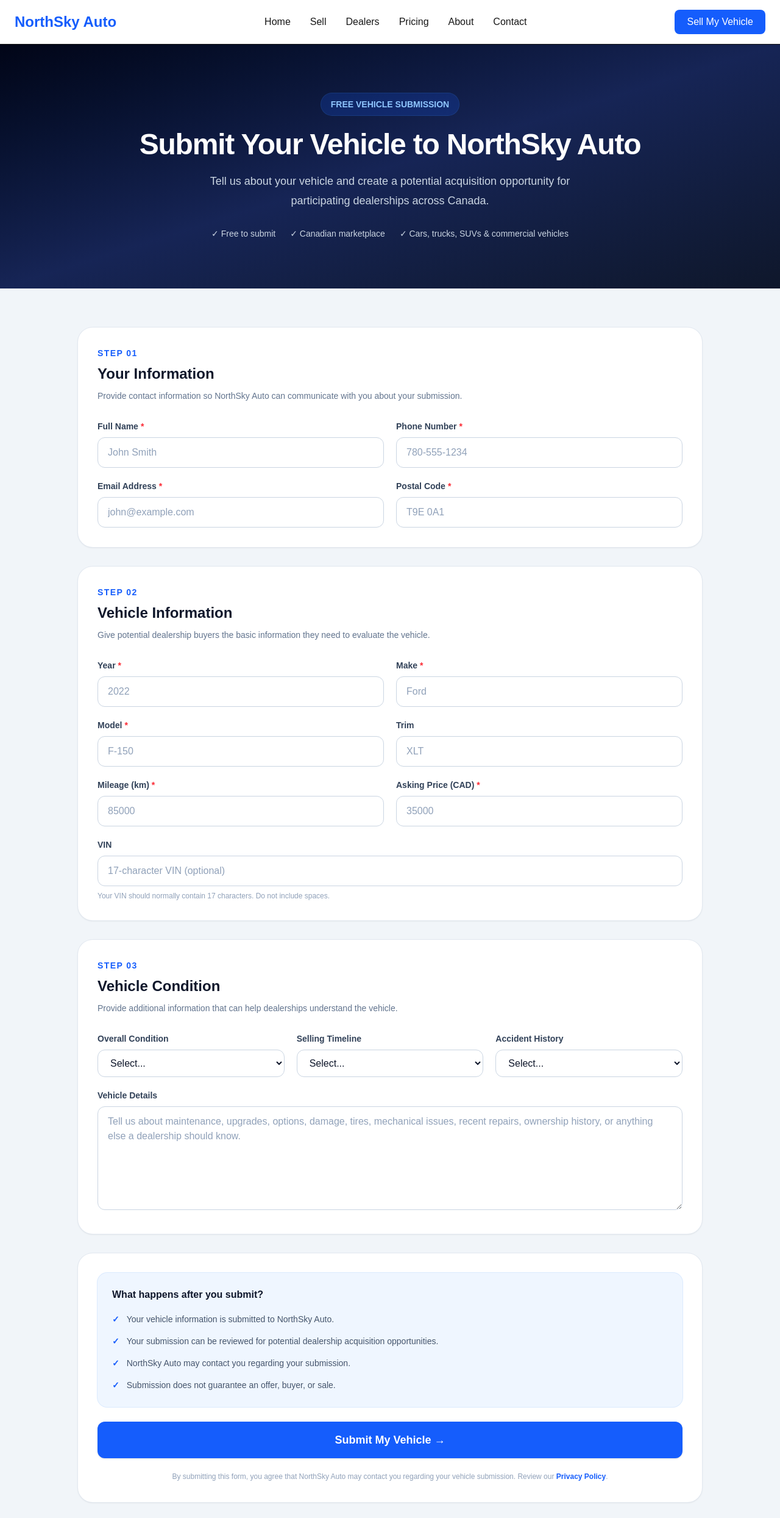
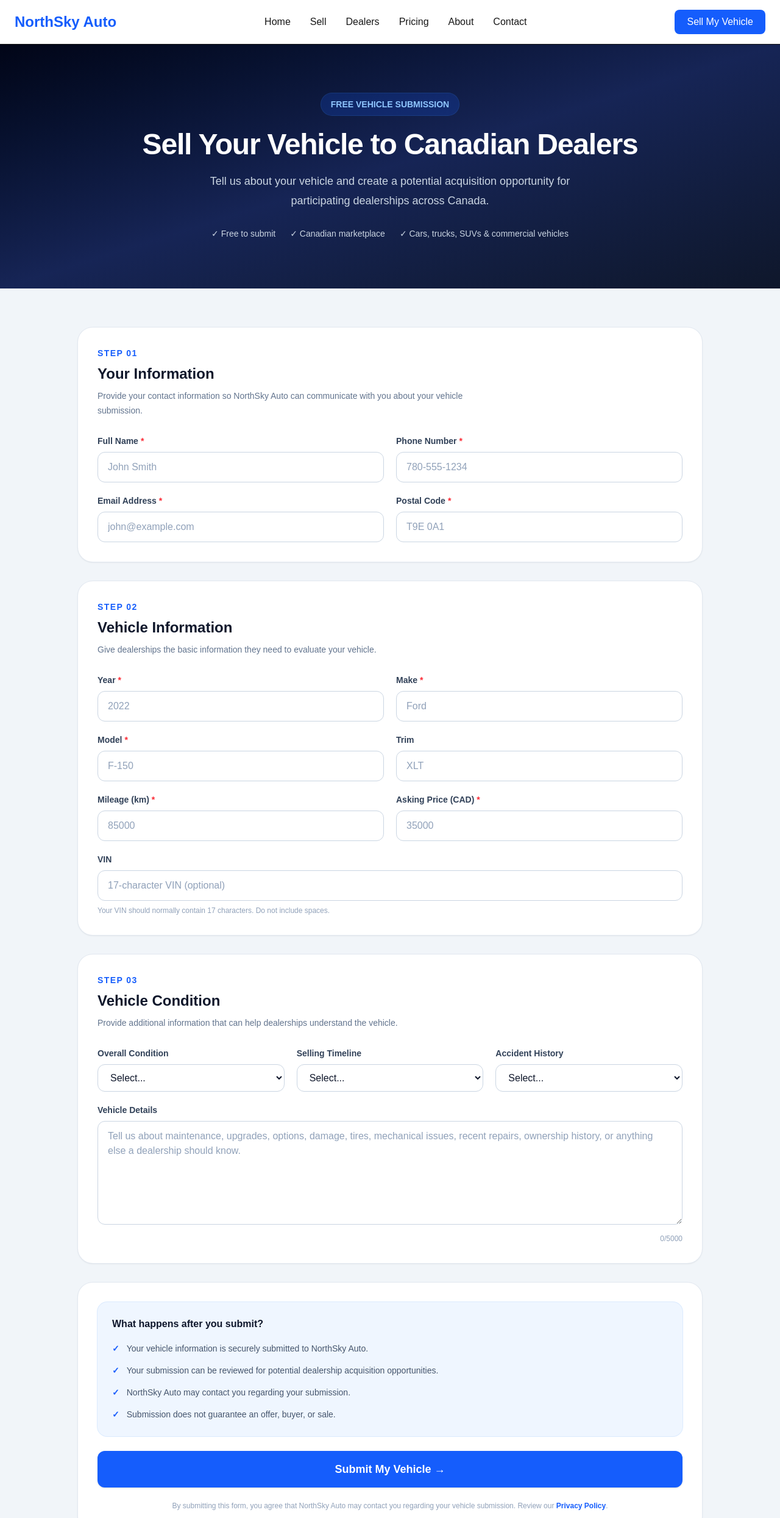
Before and after one commit to Goldylox752/NorthSky-Auto, a Next.js app: page /sell in a window 1280 px wide. Shown: the top 2489 px of the page at 61% size. Built offline with nearby package versions, Linux system fonts and the light colour scheme.

Commit message:
Update page.jsx

```diff
--- a/app/sell/page.jsx
+++ b/app/sell/page.jsx
@@ -18,11 +18,6 @@
   description: "",
   asking_price: "",
 };
-export const metadata = {
-  title: "Sell Your Vehicle | NorthSky Auto",
-  description:
-    "Submit your car, truck, SUV, van, or commercial vehicle to NorthSky Auto and create a potential vehicle acquisition opportunity for Canadian dealerships.",
-};
 export default function SellPage() {
   const [form, setForm] = useState(initialForm);
   const [loading, setLoading] = useState(false);
@@ -34,7 +29,11 @@
       ...current,
       [name]:
         name === "vin"
-          ? value.toUpperCase().replace(/\s/g, "")
+          ? value
+              .toUpperCase()
+              .replace(/\s/g, "")
+          : name === "postal_code"
+          ? value.toUpperCase()
           : value,
     }));
   }
@@ -44,13 +43,16 @@
     setMessage("");
     setSuccess(false);
     try {
-      const response = await fetch("/api/vehicles", {
-        method: "POST",
-        headers: {
-          "Content-Type": "application/json",
-        },
-        body: JSON.stringify(form),
-      });
+      const response = await fetch(
+        "/api/leads",
+        {
+          method: "POST",
+          headers: {
+            "Content-Type": "application/json",
+          },
+          body: JSON.stringify(form),
+        }
+      );
       let data = {};
       try {
         data = await response.json();
@@ -59,16 +61,20 @@
       }
       if (!response.ok || !data.success) {
         throw new Error(
-          data?.error || "Unable to submit your vehicle. Please try again."
+          data?.error ||
+            "Unable to submit your vehicle. Please try again."
         );
       }
       setSuccess(true);
       setMessage(
-        "Your vehicle has been submitted successfully. NorthSky Auto can now review your submission and determine whether it is a fit for available dealership opportunities."
+        "Your vehicle has been submitted successfully. NorthSky Auto can now review your submission for potential dealership acquisition opportunities."
       );
       setForm(initialForm);
     } catch (error) {
-      console.error("Vehicle submission error:", error);
+      console.error(
+        "Vehicle submission error:",
+        error
+      );
       setSuccess(false);
       setMessage(
         error?.message ||
@@ -87,29 +93,35 @@
             FREE VEHICLE SUBMISSION
           </span>
           <h1 className="mt-6 text-4xl font-black tracking-tight md:text-5xl">
-            Submit Your Vehicle to NorthSky Auto
+            Sell Your Vehicle to Canadian Dealers
           </h1>
           <p className="mx-auto mt-5 max-w-2xl text-lg leading-8 text-slate-300">
-            Tell us about your vehicle and create a potential acquisition
-            opportunity for participating dealerships across Canada.
+            Tell us about your vehicle and create a potential
+            acquisition opportunity for participating
+            dealerships across Canada.
           </p>
           <div className="mt-7 flex flex-wrap justify-center gap-x-6 gap-y-3 text-sm text-slate-300">
             <span>✓ Free to submit</span>
             <span>✓ Canadian marketplace</span>
-            <span>✓ Cars, trucks, SUVs & commercial vehicles</span>
+            <span>
+              ✓ Cars, trucks, SUVs & commercial vehicles
+            </span>
           </div>
         </div>
       </section>
       {/* FORM */}
       <section className="px-6 py-12 md:py-16">
         <div className="mx-auto max-w-5xl">
-          <form onSubmit={handleSubmit} className="space-y-8">
+          <form
+            onSubmit={handleSubmit}
+            className="space-y-8"
+          >
             {/* SELLER INFORMATION */}
             <div className="rounded-3xl bg-white p-6 shadow-sm ring-1 ring-slate-200 md:p-8">
               <SectionHeading
                 step="01"
                 title="Your Information"
-                description="Provide contact information so NorthSky Auto can communicate with you about your submission."
+                description="Provide your contact information so NorthSky Auto can communicate with you about your vehicle submission."
               />
               <div className="grid gap-5 md:grid-cols-2">
                 <Field
@@ -153,7 +165,7 @@
               <SectionHeading
                 step="02"
                 title="Vehicle Information"
-                description="Give potential dealership buyers the basic information they need to evaluate the vehicle."
+                description="Give dealerships the basic information they need to evaluate your vehicle."
               />
               <div className="grid gap-5 md:grid-cols-2">
                 <Field
@@ -222,8 +234,8 @@
                   maxLength={17}
                 />
                 <p className="mt-2 text-xs text-slate-400">
-                  Your VIN should normally contain 17 characters. Do not
-                  include spaces.
+                  Your VIN should normally contain 17
+                  characters. Do not include spaces.
                 </p>
               </div>
             </div>
@@ -285,9 +297,13 @@
                   value={form.description}
                   onChange={handleChange}
                   rows={6}
+                  maxLength={5000}
                   placeholder="Tell us about maintenance, upgrades, options, damage, tires, mechanical issues, recent repairs, ownership history, or anything else a dealership should know."
                   className="w-full rounded-xl border border-slate-300 px-4 py-3 outline-none transition placeholder:text-slate-400 focus:border-blue-600 focus:ring-2 focus:ring-blue-100"
                 />
+                <p className="mt-2 text-right text-xs text-slate-400">
+                  {form.description.length}/5000
+                </p>
               </div>
             </div>
             {/* SUBMISSION */}
@@ -298,28 +314,40 @@
                 </h3>
                 <ul className="mt-4 space-y-3 text-sm leading-6 text-slate-600">
                   <li className="flex gap-3">
-                    <span className="font-black text-blue-600">✓</span>
+                    <span className="font-black text-blue-600">
+                      ✓
+                    </span>
                     <span>
-                      Your vehicle information is submitted to NorthSky Auto.
+                      Your vehicle information is securely
+                      submitted to NorthSky Auto.
                     </span>
                   </li>
                   <li className="flex gap-3">
-                    <span className="font-black text-blue-600">✓</span>
+                    <span className="font-black text-blue-600">
+                      ✓
+                    </span>
                     <span>
-                      Your submission can be reviewed for potential dealership
-                      acquisition opportunities.
+                      Your submission can be reviewed for
+                      potential dealership acquisition
+                      opportunities.
                     </span>
                   </li>
                   <li className="flex gap-3">
-                    <span className="font-black text-blue-600">✓</span>
+                    <span className="font-black text-blue-600">
+                      ✓
+                    </span>
                     <span>
-                      NorthSky Auto may contact you regarding your submission.
+                      NorthSky Auto may contact you regarding
+                      your submission.
                     </span>
                   </li>
                   <li className="flex gap-3">
-                    <span className="font-black text-blue-600">✓</span>
+                    <span className="font-black text-blue-600">
+                      ✓
+                    </span>
                     <span>
-                      Submission does not guarantee an offer, buyer, or sale.
+                      Submission does not guarantee an offer,
+                      buyer, or sale.
                     </span>
                   </li>
                 </ul>
@@ -335,7 +363,7 @@
               </button>
               {message && (
                 <div
-                  role="status"
+                  role="alert"
                   className={`mt-5 rounded-xl p-4 text-center text-sm font-bold ${
                     success
                       ? "bg-green-50 text-green-700 ring-1 ring-green-200"
@@ -346,8 +374,9 @@
                 </div>
               )}
               <p className="mt-5 text-center text-xs leading-5 text-slate-400">
-                By submitting this form, you agree that NorthSky Auto may
-                contact you regarding your vehicle submission. Review our{" "}
+                By submitting this form, you agree that
+                NorthSky Auto may contact you regarding your
+                vehicle submission. Review our{" "}
                 <Link
                   href="/privacy"
                   className="font-semibold text-blue-600 hover:underline"
@@ -363,8 +392,16 @@
     </main>
   );
 }
-/* SECTION HEADING */
-function SectionHeading({ step, title, description }) {
+/*
+|--------------------------------------------------------------------------
+| Section Heading
+|--------------------------------------------------------------------------
+*/
+function SectionHeading({
+  step,
+  title,
+  description,
+}) {
   return (
     <div className="mb-7">
       <p className="text-sm font-black uppercase tracking-widest text-blue-600">
@@ -379,7 +416,11 @@
     </div>
   );
 }
-/* INPUT */
+/*
+|--------------------------------------------------------------------------
+| Input
+|--------------------------------------------------------------------------
+*/
 function Field({
   label,
   name,
@@ -401,7 +442,9 @@
       >
         {label}
         {required && (
-          <span className="ml-1 text-red-500">*</span>
+          <span className="ml-1 text-red-500">
+            *
+          </span>
         )}
       </label>
       <input
@@ -423,6 +466,8 @@
             ? "tel"
             : name === "name"
             ? "name"
+            : name === "postal_code"
+            ? "postal-code"
             : "off"
         }
         className="w-full rounded-xl border border-slate-300 bg-white px-4 py-3 outline-none transition placeholder:text-slate-400 focus:border-blue-600 focus:ring-2 focus:ring-blue-100"
@@ -430,7 +475,11 @@
     </div>
   );
 }
-/* SELECT */
+/*
+|--------------------------------------------------------------------------
+| Select
+|--------------------------------------------------------------------------
+*/
 function SelectField({
   label,
   name,
@@ -453,9 +502,14 @@
         onChange={onChange}
         className="w-full rounded-xl border border-slate-300 bg-white px-4 py-3 outline-none transition focus:border-blue-600 focus:ring-2 focus:ring-blue-100"
       >
-        <option value="">Select...</option>
+        <option value="">
+          Select...
+        </option>
         {options.map((option) => (
-          <option key={option} value={option}>
+          <option
+            key={option}
+            value={option}
+          >
             {option}
           </option>
         ))}
```
